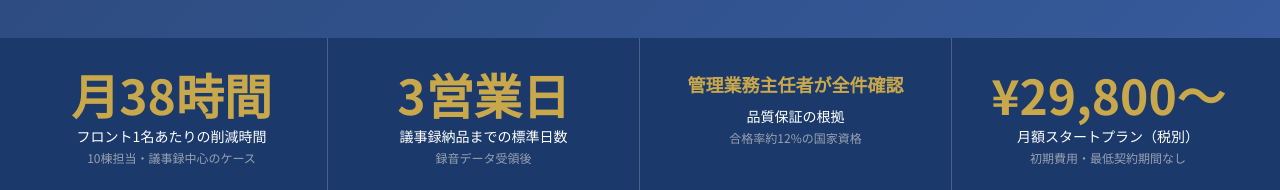
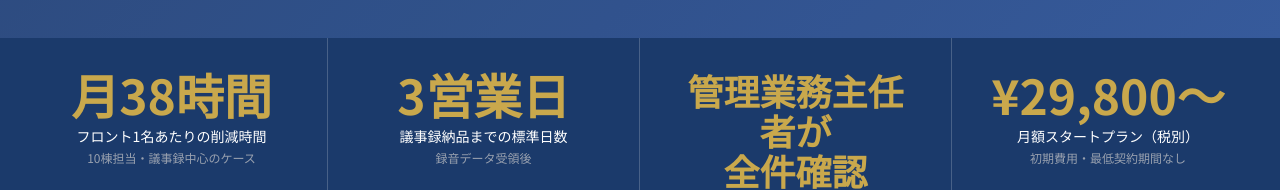
Before and after one commit to TomoakiFukuda/mansion-bpo-lp, a Next.js app: page / in a window 1280 px wide. Shown: the part 762-952 px from the top of the page. Built offline with nearby package versions, Linux system fonts and the light colour scheme.

Commit message:
ImpactBar文字サイズ統一

```diff
--- a/src/components/ImpactBar.tsx
+++ b/src/components/ImpactBar.tsx
@@ -55,8 +55,10 @@ export function ImpactBar() {
           />
           {/* Static item */}
           <div className="text-center p-6 md:p-8 border-b md:border-b-0 md:border-r border-white/20">
-            <div className="text-[#C9A84C] font-bold text-base md:text-lg mb-2">
-              管理業務主任者が全件確認
+            <div className="text-[#C9A84C] font-bold text-3xl md:text-4xl mb-2">
+              管理業務主任者が
+              <br />
+              全件確認
             </div>
             <div className="text-white text-sm mb-1">品質保証の根拠</div>
             <div className="text-gray-400 text-xs">合格率約12%の国家資格</div>
```
